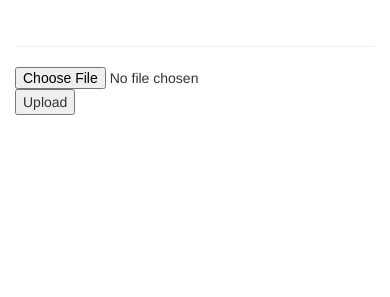
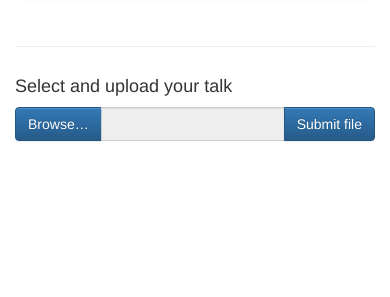
Before and after one commit to chrisburr/lhcb-talky, a Flask app: template talky/templates/upload_submission.html in a window 390 px wide. Shown: the part 59-356 px from the top of the page. Run offline with Flask 2, Linux system fonts and the light colour scheme; the template is opened without the code that fills it, so the values that code supplies are empty; some libraries are stand-ins or nearby versions.

Commit message:
Make file upload form prettier

```diff
--- a/talky/templates/upload_submission.html
+++ b/talky/templates/upload_submission.html
@@ -15,7 +15,6 @@
             padding-top: 4px;
         }
         </style>
-
   </head>
   <body>
     <div class="container">
@@ -31,19 +30,33 @@
           <a class="navbar-brand" href="/secure/user">Talky</a>
         </div>
       </nav>
-
-      {% include "tools/messages.html" %}
-
       <div class="page-header">
         <h2>{{ title }}</h2>
       </div>
 
-      <form method=post enctype=multipart/form-data>
-        <input type="hidden" name="csrf_token" value="{{ csrf_token() }}"/>
-        <p><input type=file name=file>
-           <input type=submit value=Upload>
-      </form>
+      {% include "tools/messages.html" %}
 
+      <div class="row">
+        <form method="post" enctype="multipart/form-data">
+          <input type="hidden" name="csrf_token" value="{{ csrf_token() }}"/>
+          <div class="col-lg-6 col-sm-6 col-12 col-md-offset-3">
+            <h4>Select and upload your talk</h4>
+            <div class="input-group">
+              <label class="input-group-btn">
+                <span class="btn btn-primary">
+                  Browse&hellip; <input type="file" name="file" style="display: none;">
+                </span>
+              </label>
+              <input type="text" class="form-control" readonly>
+              <label class="input-group-btn">
+                <span class="btn btn-primary">
+                  Submit file <input type="submit" value="Upload" style="display: none;">
+                </span>
+              </label>
+            </div>
+          </div>
+        </form>
+      </div>
     </div>
 
     <script src="/secure/admin/static/vendor/jquery.min.js?v=2.1.4" type="text/javascript"></script>
@@ -51,5 +64,25 @@
     <script src="/secure/admin/static/vendor/moment.min.js?v=2.9.0" type="text/javascript"></script>
     <script src="/secure/admin/static/vendor/select2/select2.min.js?v=3.5.2" type="text/javascript"></script>
     <script src="/secure/admin/static/admin/js/details_filter.js?v=1.0.0"></script>
+    <script>
+      $(function() {
+        $(document).on('change', ':file', function() {
+          var input = $(this);
+          var label = input.val().replace(/\\/g, '/').replace(/.*\//, '');
+          input.trigger('fileselect', [label]);
+        });
+
+       $(document).ready( function() {
+            $(':file').on('fileselect', function(event, label) {
+                var input = $(this).parents('.input-group').find(':text');
+                if( input.length ) {
+                    input.val(label);
+                } else {
+                    if( log ) alert(log);
+                }
+            });
+        });
+      });
+    </script>
   </body>
 </html>
```
